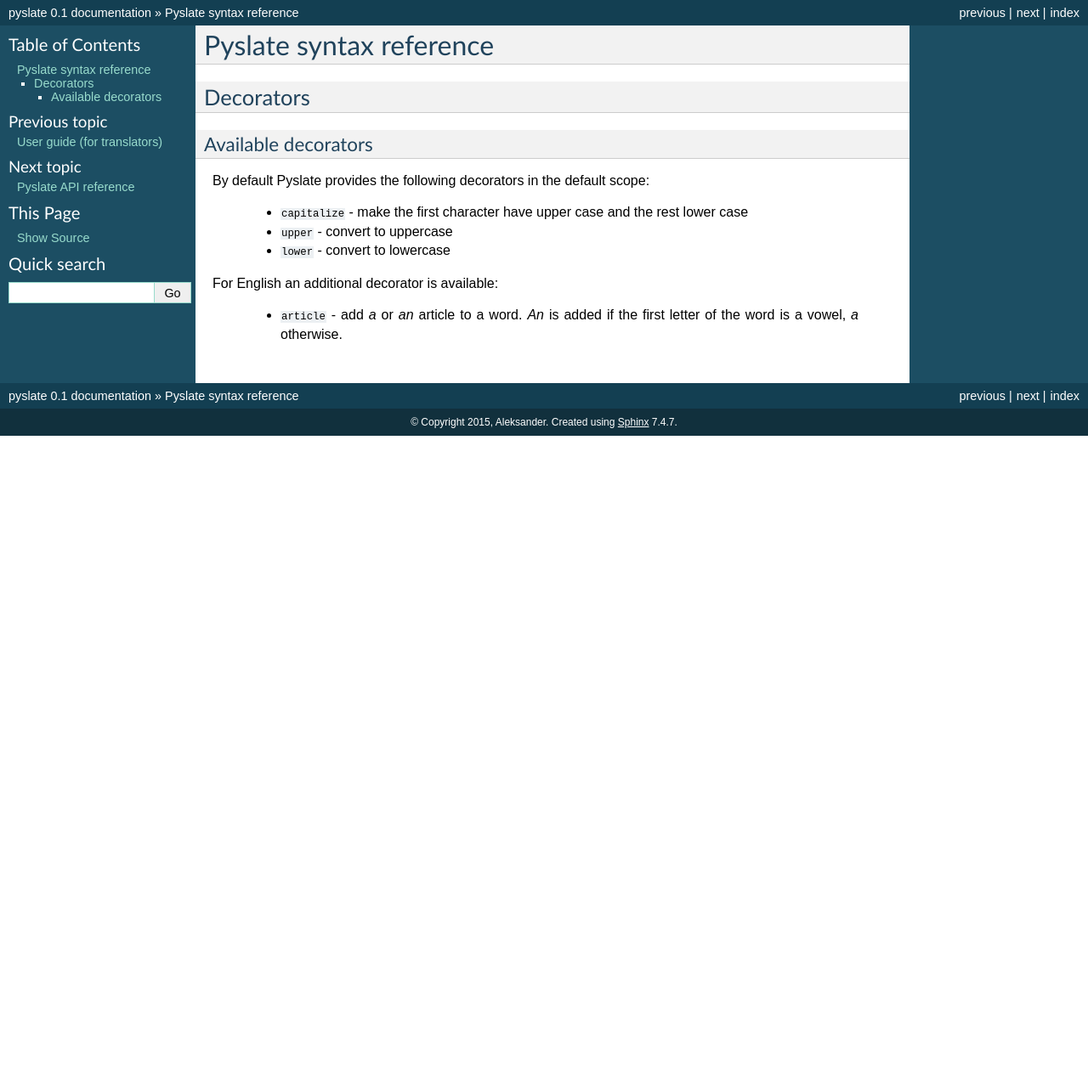
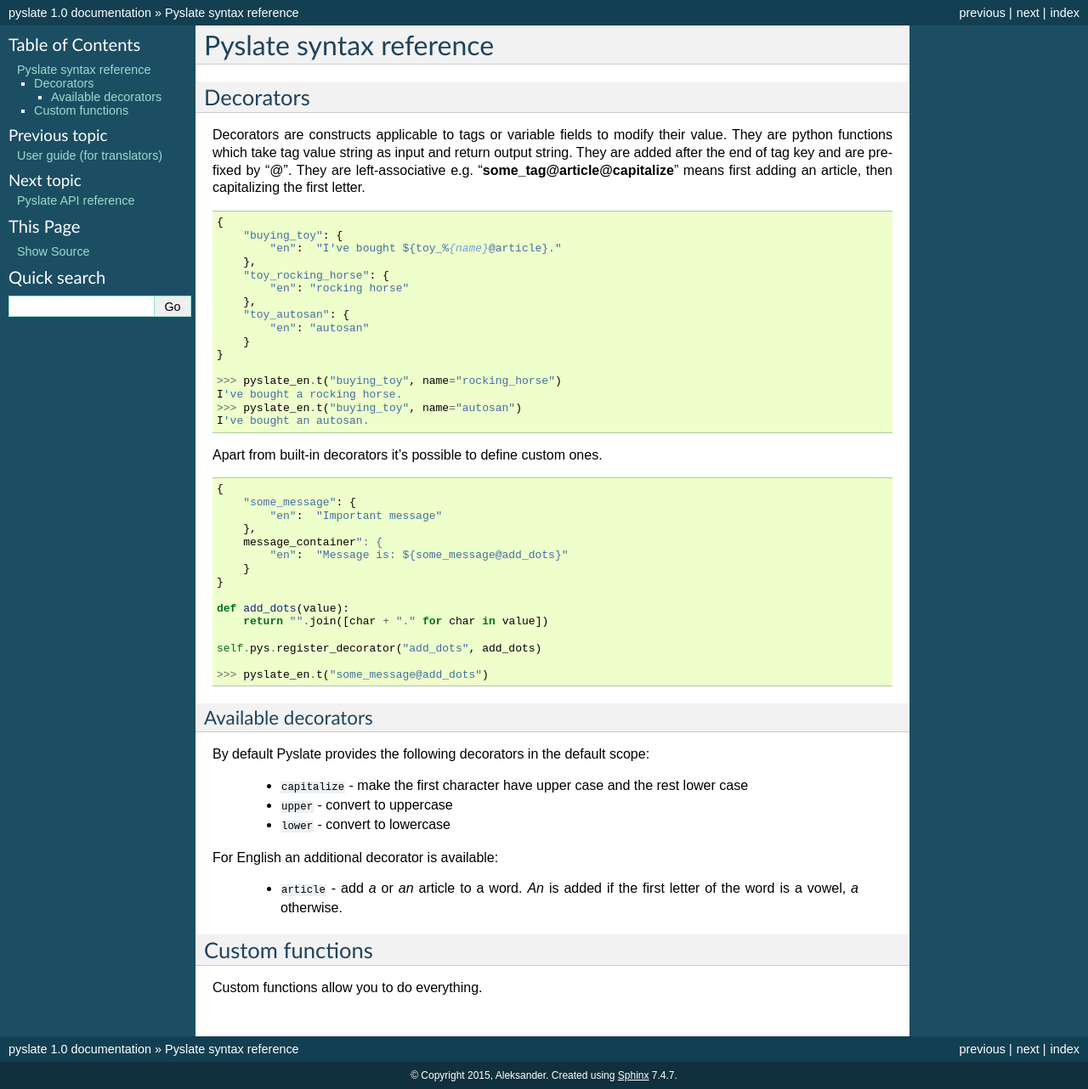
Before and after one commit to alchrabas/pyslate, a Sphinx documentation site: the page built from docs/user-reference.rst, in a window 1280 px wide. Shown: the whole page at 85% size. Built offline with Sphinx 7.4.7, drawn with Linux system fonts in a browser that asks for light colours; before the commit the page ends 900 px from its top, so only the background shows below that.

Commit message:
changed config option "MISSING_VARIABLE_TEXT" to "ON_MISSING_VARIABLE" callback; almost complete documentation
only documentation for custom function is missing

```diff
--- a/docs/conf.py
+++ b/docs/conf.py
@@ -55,9 +55,9 @@ copyright = u'2015, Aleksander'
 # built documents.
 #
 # The short X.Y version.
-version = '0.1'
+version = '1.0'
 # The full version, including alpha/beta/rc tags.
-release = '0.1'
+release = '1.0'
 
 # The language for content autogenerated by Sphinx. Refer to documentation
 # for a list of supported languages.
--- a/docs/user-reference.rst
+++ b/docs/user-reference.rst
@@ -3,6 +3,52 @@ Pyslate syntax reference
 
 Decorators
 ----------
+Decorators are constructs applicable to tags or variable fields to modify their value.
+They are python functions which take tag value string as input and return output string.
+They are added after the end of tag key and are prefixed by “@”.
+They are left-associative e.g. “**some_tag@article@capitalize**” means first adding an article, then capitalizing the first letter.
+
+::
+
+    {
+        "buying_toy": {
+            "en":  "I've bought ${toy_%{name}@article}."
+        },
+        "toy_rocking_horse": {
+            "en": "rocking horse"
+        },
+        "toy_autosan": {
+            "en": "autosan"
+        }
+    }
+
+    >>> pyslate_en.t("buying_toy", name="rocking_horse")
+    I've bought a rocking horse.
+    >>> pyslate_en.t("buying_toy", name="autosan")
+    I've bought an autosan.
+
+
+Apart from built-in decorators it’s possible to define custom ones.
+
+::
+
+    {
+        "some_message": {
+            "en":  "Important message"
+        },
+        message_container": {
+            "en":  "Message is: ${some_message@add_dots}"
+        }
+    }
+
+    def add_dots(value):
+        return "".join([char + "." for char in value])
+
+    self.pys.register_decorator("add_dots", add_dots)
+
+    >>> pyslate_en.t("some_message@add_dots")
+
+
 
 .. _Available_Decorators:
 
@@ -18,3 +64,8 @@ By default Pyslate provides the following decorators in the default scope:
 For English an additional decorator is available:
 
  - ``article`` - add *a* or *an* article to a word. *An* is added if the first letter of the word is a vowel, *a* otherwise.
+
+
+Custom functions
+----------------
+Custom functions allow you to do everything.
--- a/pyslate/__init__.py
+++ b/pyslate/__init__.py
@@ -2,4 +2,4 @@ __author__ = 'Aleksander Chrabaszcz'
 
 __all__ = ['config', 'parser', 'pyslate']
 
-__version__ = '0.1'
+__version__ = '1.0'
```
Also changed, not shown: README.md (+1 -1 lines), docs/advanced-examples.rst (added, +212 -0 lines), docs/advanced_examples.rst (deleted, +0 -137 lines), docs/index.rst (+3 -5 lines), 2 other files.
